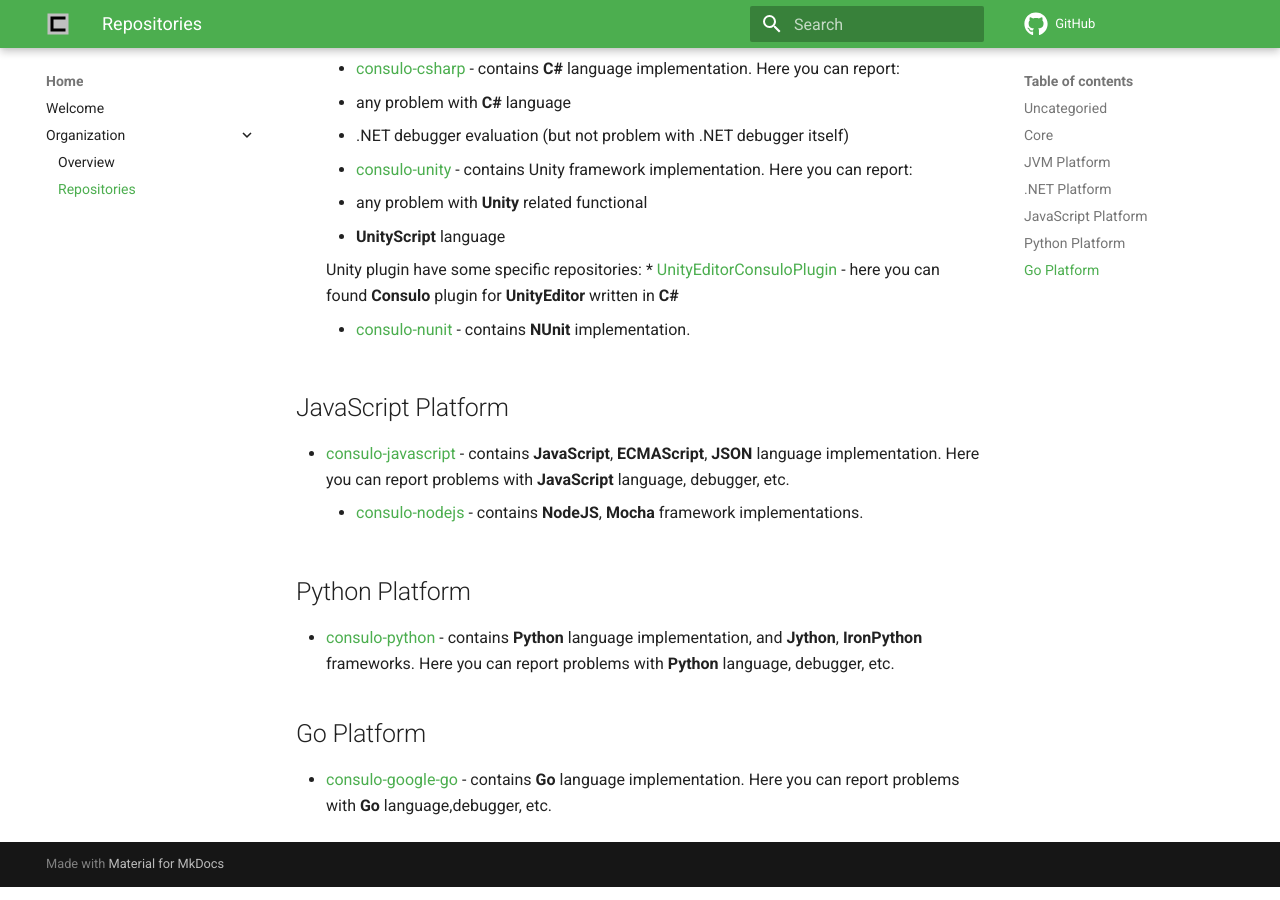
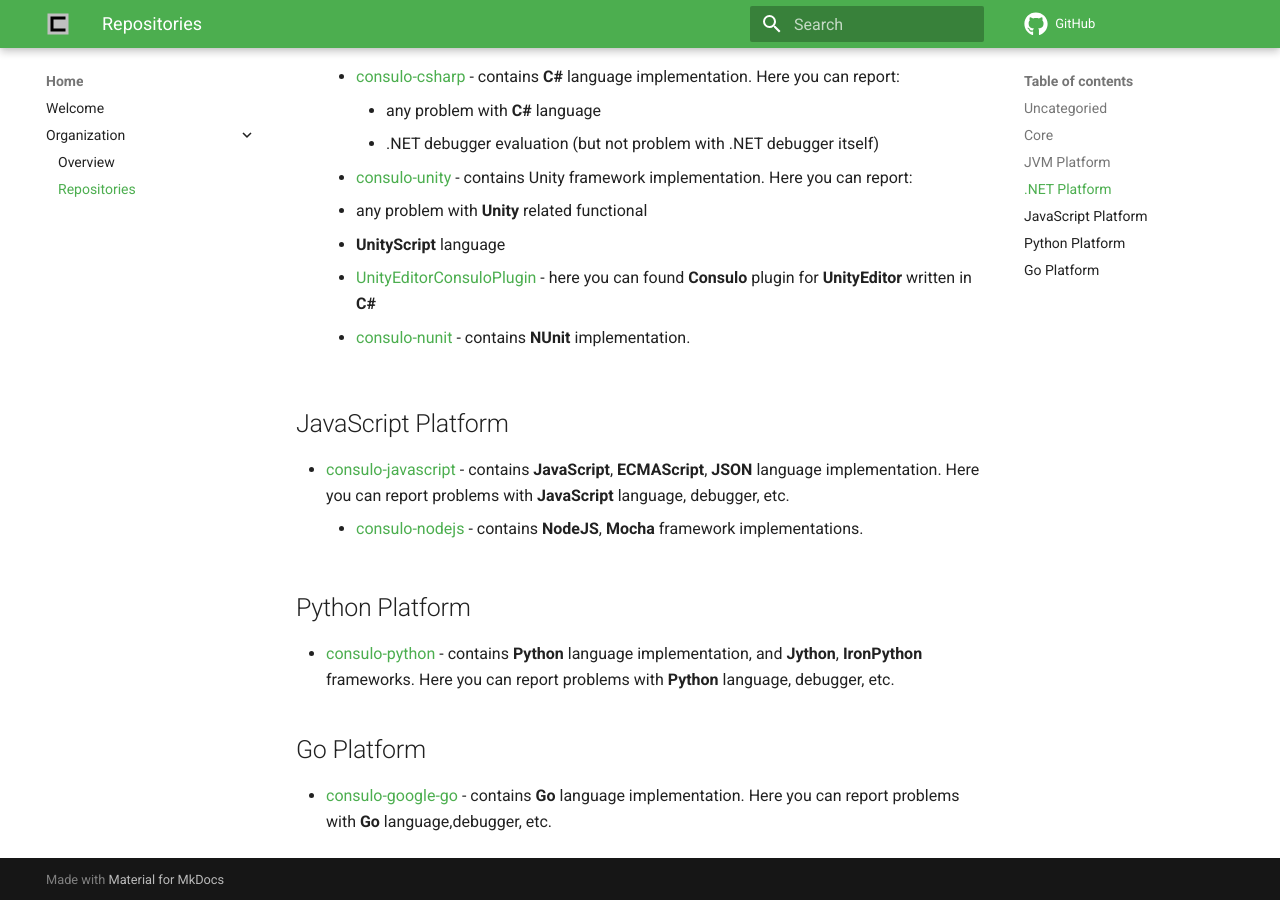
Before and after one commit to consulo/consulo-dev.github.io, an MkDocs documentation site: the page built from docs/organization/repository_list.md, in a window 1280 px wide and 900 px high, scrolled down 942 px. Built offline with MkDocs 1.6.1 and Material for MkDocs 9.7.7, drawn with Linux system fonts in a browser that asks for light colours; comment, search, counter and statistics services are not loaded.

Commit message:
try to fix layout

```diff
--- a/docs/organization/repository_list.md
+++ b/docs/organization/repository_list.md
@@ -21,15 +21,15 @@
  * [consulo-dotnet](http://github.com/consulo/consulo-dotnet) - contains **base api** implementation for **.NET** platform. Here you can report problems with **MSIL** language, debugger, etc.
 
     * [consulo-csharp](http://github.com/consulo/consulo-csharp) - contains **C#** language implementation. Here you can report:
-      * any problem with **C#** language
-      * .NET debugger evaluation (but not problem with .NET debugger itself)
+
+         * any problem with **C#** language
+         * .NET debugger evaluation (but not problem with .NET debugger itself)
 
     * [consulo-unity](http://github.com/consulo/consulo-unity) - contains Unity framework implementation. Here you can report:
       * any problem with **Unity** related functional
       * **UnityScript** language
 
-      Unity plugin have some specific repositories:
-        * [UnityEditorConsuloPlugin](https://github.com/consulo/UnityEditorConsuloPlugin) - here you can found **Consulo** plugin for **UnityEditor** written in **C#**
+    * [UnityEditorConsuloPlugin](https://github.com/consulo/UnityEditorConsuloPlugin) - here you can found **Consulo** plugin for **UnityEditor** written in **C#**
 
     * [consulo-nunit](http://github.com/consulo/consulo-nunit) - contains **NUnit** implementation.
 
```
